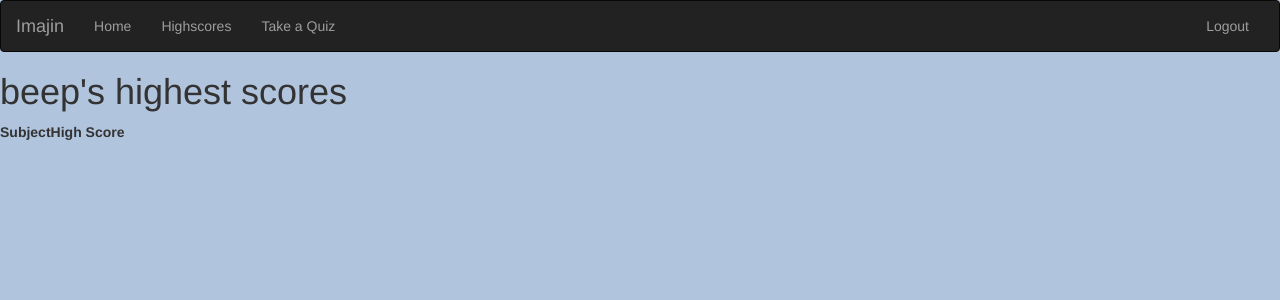
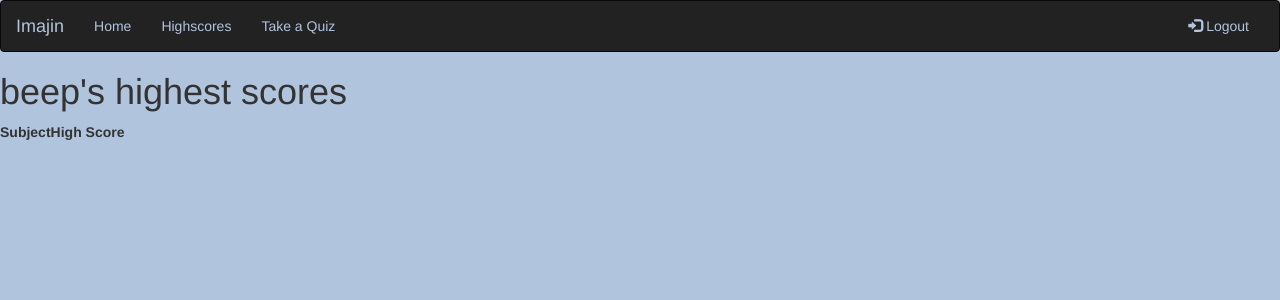
Before and after one commit to jzaia18/Imajin, a Flask app: page /user/scores in a window 1280 px wide. Shown: the top 300 px of the page. Run offline with Flask 2, Linux system fonts and the light colour scheme; a user stored in the database is signed in; data comes from the database, SQL or seed files in the repository; both versions use the stored data as it was after the commit; lists and menus that the app fills with data are empty; some libraries are stand-ins or nearby versions.

Commit message:
Minor changes to frontend

```diff
--- a/templates/base.html
+++ b/templates/base.html
@@ -19,16 +19,16 @@
             <span class="icon-bar"></span>
             <span class="icon-bar"></span>
           </button>
-          <a class="navbar-brand" href="#">Imajin</a>
+          <a class="navbar-brand" href="#" style="color: lightsteelblue;">Imajin</a>
         </div>
         <div class="collapse navbar-collapse" id="myNavbar">
-          <ul class="nav navbar-nav">
-            <li><a href="/user/home">Home</a></li>
-            <li><a href="/user/scores">Highscores</a></li>
-            <li><a href="/quiz/select">Take a Quiz</a></li>
+          <ul class="nav navbar-nav" >
+            <li><a href="/user/home" style="color: lightsteelblue;">Home</a></li>
+            <li><a href="/user/scores" style="color: lightsteelblue;">Highscores</a></li>
+            <li><a href="/quiz/select" style="color: lightsteelblue;">Take a Quiz</a></li>
           </ul>
           <ul class="nav navbar-nav navbar-right">
-            <li><a href="/user/logout">Logout</a></li>
+            <li><a href="/user/logout" style="color: lightsteelblue;"><span class="glyphicon glyphicon-log-in"></span> Logout</a></li>
           </ul>
         </div>
       </div>
```
Also changed, not shown: data/dingbubble.db.
